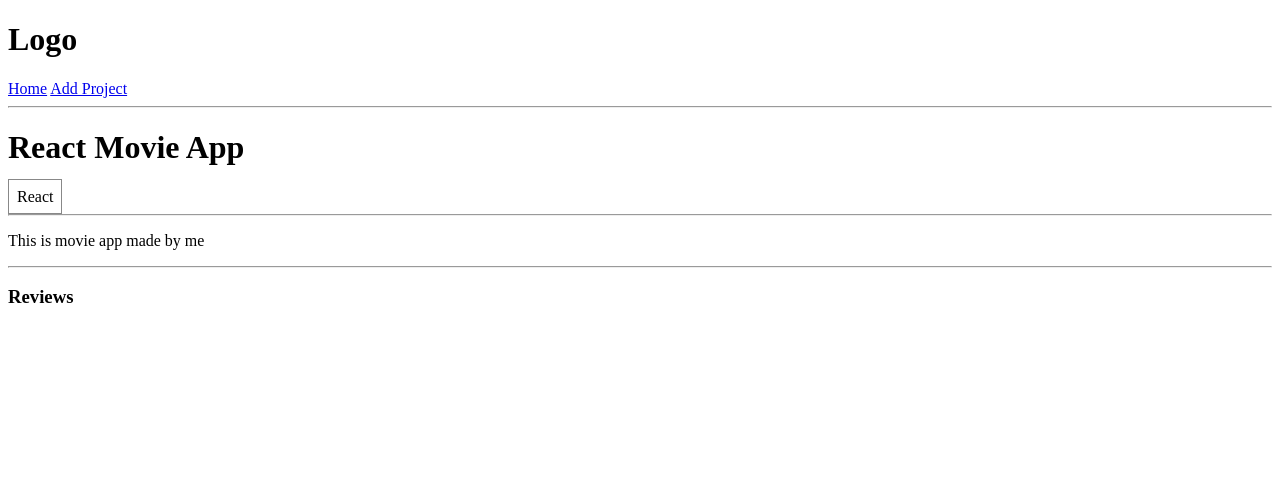
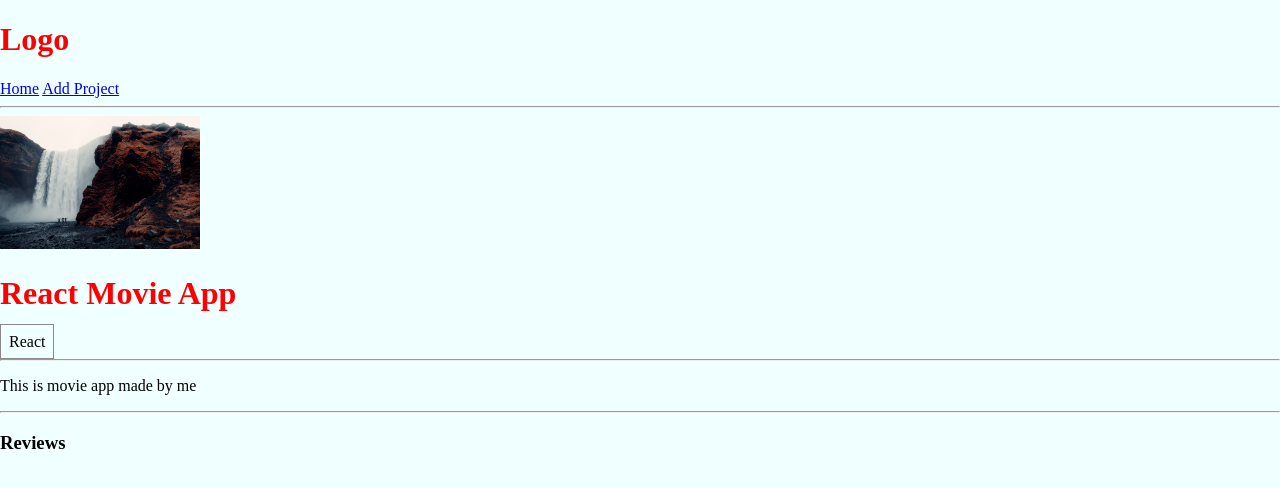
Before and after one commit to Pankajbisht18/Django-practice, a Django app: page /project/172551a1-3e81-11ed-a8c2-df8f0256df90 in a window 1280 px wide. Shown: the top 488 px of the page. Run offline with Django 4.2, Linux system fonts and the light colour scheme; data comes from the database, SQL or seed files in the repository; data that the repository does not hold is empty.

Commit message:
Add Static files

```diff
--- a/devsearchlive/devsearchlive/settings.py
+++ b/devsearchlive/devsearchlive/settings.py
@@ -122,6 +122,11 @@ USE_TZ = True
 
 STATIC_URL = 'static/'
 
+STATICFILES_DIRS = [
+    BASE_DIR / 'static'
+    # os.path.join(BASE_DIR, 'static')
+]
+
 # Default primary key field type
 # https://docs.djangoproject.com/en/4.1/ref/settings/#default-auto-field
 
--- a/devsearchlive/projects/templates/projects/single-project.html
+++ b/devsearchlive/projects/templates/projects/single-project.html
@@ -1,7 +1,9 @@
 {% extends 'main.html' %}
-
+{% load static %}
 
 {% block content %}
+
+<img src='{% static "images/img.jpg" %}' alt="" style="width: 200px;">
 
 <h1>{{project.title}}</h1>
 {% for tag in tags %}
--- /dev/null
+++ b/devsearchlive/static/styles/main.css
@@ -0,0 +1,9 @@
+body{
+    margin: 0;
+    padding: 0;
+    background-color: azure;
+}
+
+h1{
+    color: red;
+}
--- a/devsearchlive/templates/main.html
+++ b/devsearchlive/templates/main.html
@@ -1,9 +1,12 @@
 <!DOCTYPE html>
+{% load static %}
+
 <html lang="en">
 <head>
     <meta charset="UTF-8">
     <meta http-equiv="X-UA-Compatible" content="IE=edge">
     <meta name="viewport" content="width=device-width, initial-scale=1.0">
+    <link rel="stylesheet" type="text/css" media="screen" href='{% static "styles/main.css" %}'>
     <title>DevSearch</title>
 </head>
 <body>
```
Also changed, not shown: devsearchlive/static/images/img.jpg (added).
